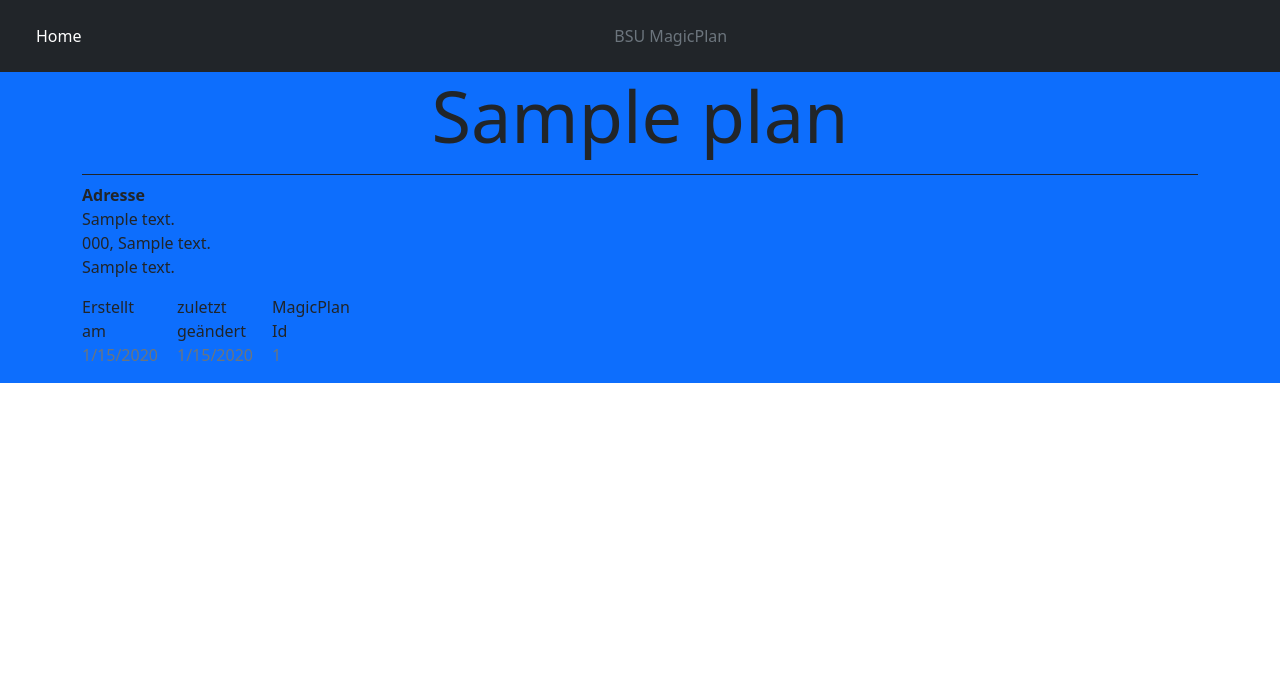
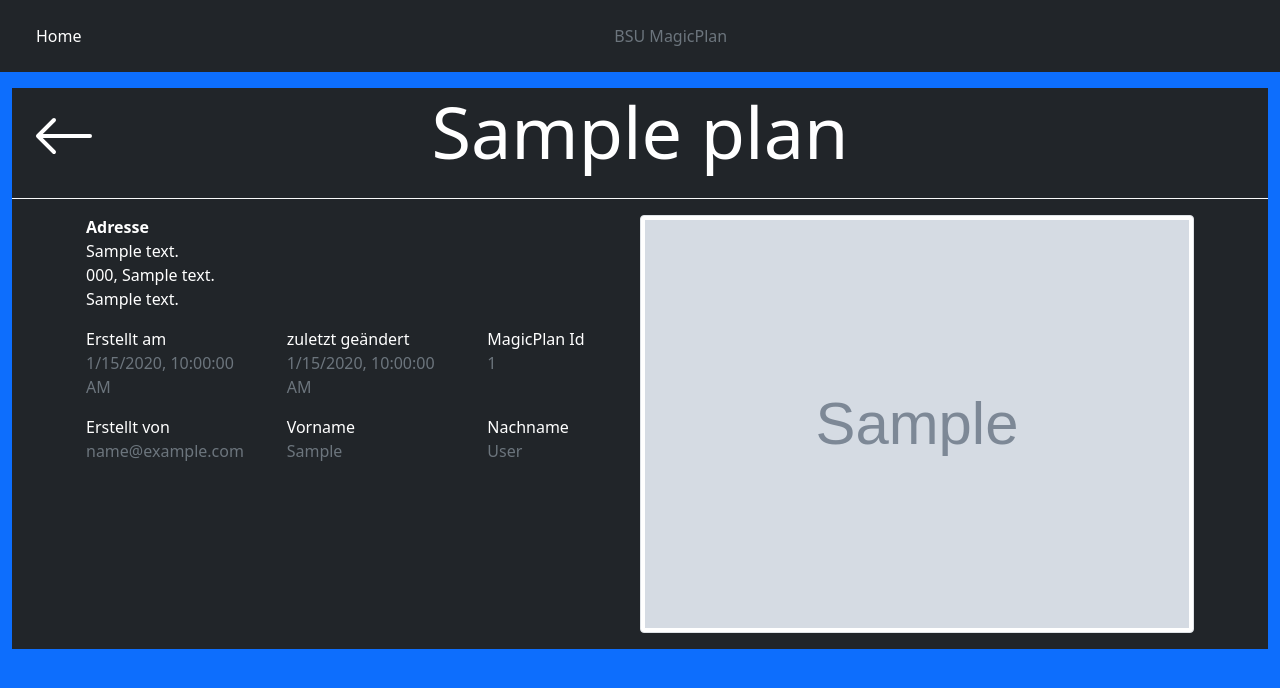
Before and after one commit to jkleinau/BSUMagicPlan, a Node server app: page /plan/1 in a window 1280 px wide. Shown: the top 688 px of the page. Run offline with Node 20, Linux system fonts and the light colour scheme; tables that the repository leaves empty hold one stand-in row (values such as "Sample post"); grey boxes marked "Sample" are stand-in pictures; some libraries are stand-ins or nearby versions.

Commit message:
layout changes

```diff
--- a/views/layouts/layouts.ejs
+++ b/views/layouts/layouts.ejs
@@ -12,8 +12,8 @@
 
 		<title>BSU MagicPlan</title>
 	</head>
-	<body>
+	<body class="bg-primary">
 		<%- include('../partials/header.ejs') %>
-		<div class="container-fluid bg-primary"><%- body %></div>
+		<div class="container-fluid"><%- body %></div>
 	</body>
 </html>
--- a/views/plan/show.ejs
+++ b/views/plan/show.ejs
@@ -1,5 +1,12 @@
-<div class="container-md float-center">
-	<h2 class="display-2 col-md-auto border-bottom border-dark pb-3 text-center"><%= plan.name %></h2>
+<div class="container-fluid float-center bg-dark text-white mt-3">
+	<div class="row border-bottom border-light">
+		<a href="/" class="col-1 text-white text-center py-3 align-middle"><svg xmlns="http://www.w3.org/2000/svg" width="64" height="64" fill="currentColor" class="bi bi-arrow-left" viewBox="0 0 16 16">
+			<path fill-rule="evenodd" d="M15 8a.5.5 0 0 0-.5-.5H2.707l3.147-3.146a.5.5 0 1 0-.708-.708l-4 4a.5.5 0 0 0 0 .708l4 4a.5.5 0 0 0 .708-.708L2.707 8.5H14.5A.5.5 0 0 0 15 8z"/>
+		  </svg></i></a>
+		<h2 class="display-2  pb-3 text-center col-10"><%= plan.name %></h2>
+	</div>
+	<div class="container d-flex p-3 mb-3">
+		<div class="col-6">
 			<address>
 				<strong>Adresse</strong>
 				<br />
@@ -9,14 +16,35 @@
 				<br />
 				<%= plan.address.country %>
 			</address>
-	<div class="row">
-		<p class="col-1 mb-0">Erstellt am</p>
-		<p class="col-1 mb-0">zuletzt geändert</p>
-		<p class="col-1 mb-0">MagicPlan Id</p>
+			<div class="row gx-5">
+				<p class="col-4 mb-0">Erstellt am</p>
+				<p class="col-4 mb-0">zuletzt geändert</p>
+				<p class="col-4 mb-0">MagicPlan Id</p>
 			</div>
-	<div class="row">
-		<p class="text-muted col-1 mt-0"><%= plan.creation_date.toLocaleDateString() %></p>
-		<p class="text-muted col-1 mt-0"><%= plan.update_date.toLocaleDateString() %></p>
-		<p class="text-muted col-1 mt-0"><%= plan.id %></p>
+			<div class="row gx-5">
+				<p class="text-muted col-4 mt-0"><%= plan.creation_date.toLocaleString() %></p>
+				<p class="text-muted col-4 mt-0"><%= plan.update_date.toLocaleString() %></p>
+				<p class="text-muted col-4 mt-0"><%= plan.id %></p>
+			</div>
+			<div class="row gx-5">
+				<p class="col-4 mb-0">Erstellt von</p>
+				<% if(plan.created_by.firstname) {%>
+				<p class="col-4 mb-0">Vorname</p>
+				<% } %>
+				<% if(plan.created_by.lastname) {%>
+				<p class="col-4 mb-0">Nachname</p>
+				<% } %>
+			</div>
+			<div class="row gx-5">
+				<p class="text-muted col-4 mt-0"><%= plan.created_by.email %></p>
+				<% if(plan.created_by.firstname) {%>
+				<p class="text-muted col-4 mt-0"><%= plan.created_by.firstname %></p>
+				<% } %>
+				<% if(plan.created_by.lastname) {%>
+				<p class="text-muted col-4 mt-0"><%= plan.created_by.lastname %></p>
+				<% } %>
 			</div>
 		</div>
+		<img src="<%= plan.thumbnail_url %> " class="img-thumbnail img-fluid rounded float-end col-6" />
+	</div>
+</div>
```
Lines whose indentation alone changed are shown as unchanged.
